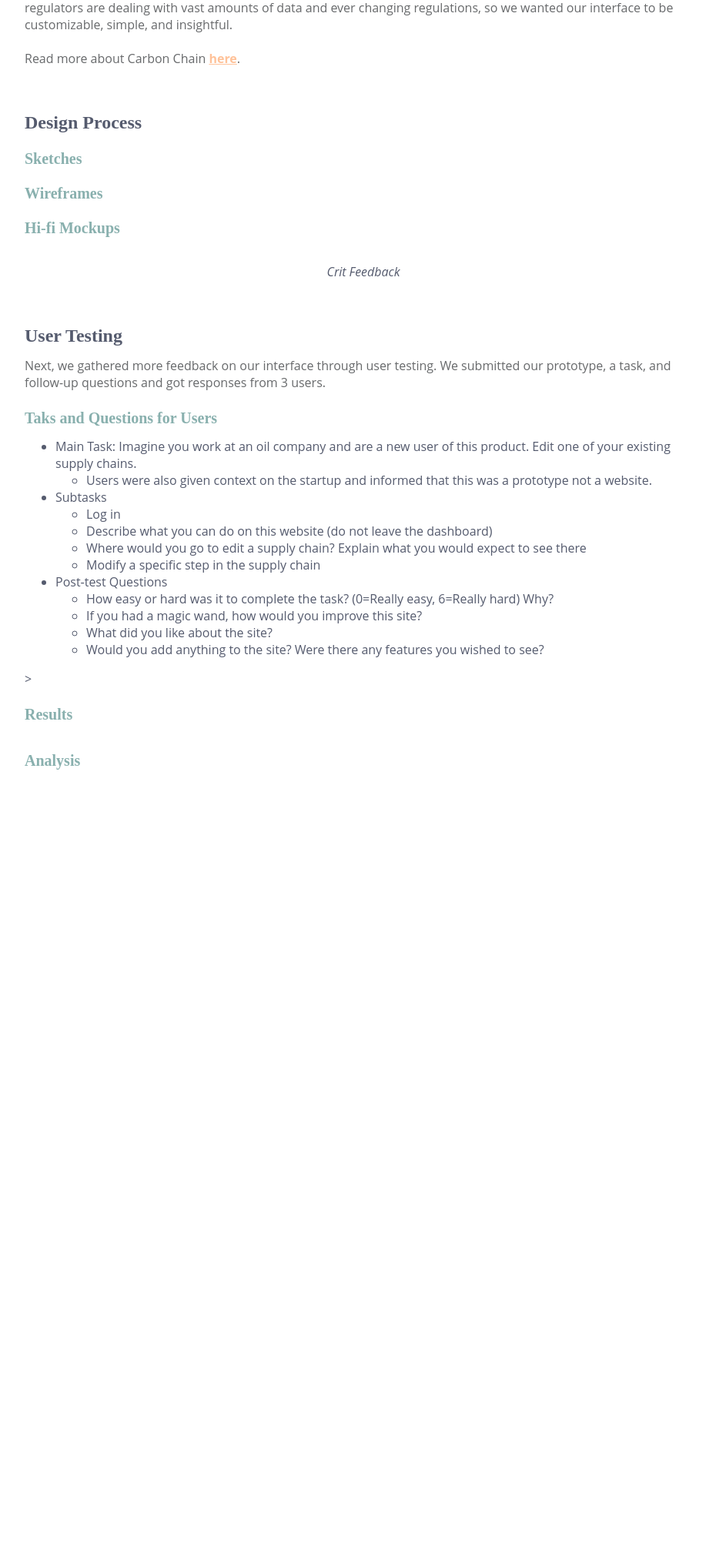
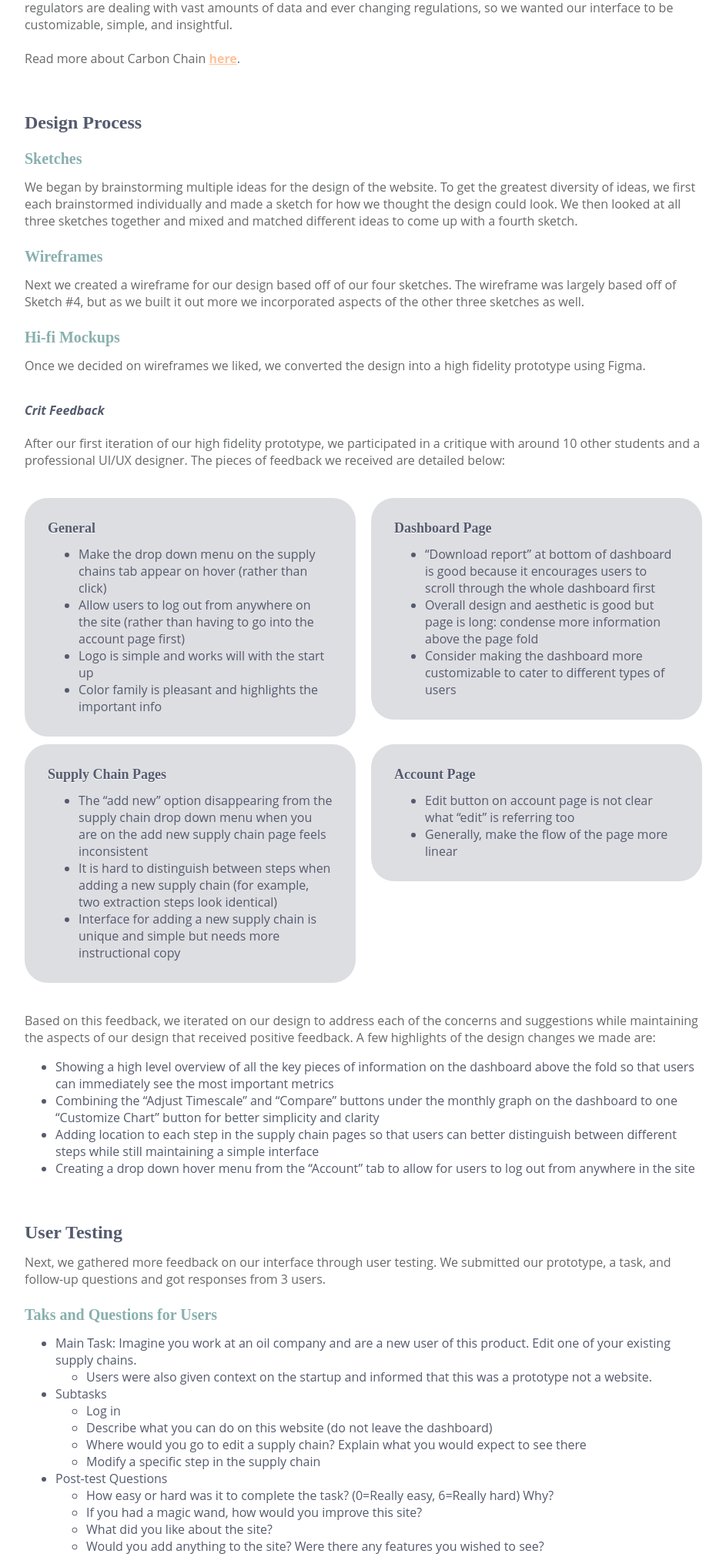
Before and after one commit to kfriis33/iterative-design, a PHP site: page / in a window 1280 px wide. Shown: the part 396-2419 px from the top of the page at 77% size, without its empty margins (168-1111 px from the left). Before the commit the page ends 1396 px from the top, so only its background shows below. Run offline with PHP 8.4, Linux system fonts and the light colour scheme.

Commit message:
design process content

```diff
--- a/home.html
+++ b/home.html
@@ -34,15 +34,67 @@
     <h2>Design Process</h2>
     <div>
       <h3>Sketches</h3>
+      <p>We began by brainstorming multiple ideas for the design of the website. To get the greatest diversity of ideas, we first each brainstormed individually and made a sketch for how we thought the design could look. We then looked at all three sketches together and mixed and matched different ideas to come up with a fourth sketch.</p>
     </div>
 
     <div>
       <h3>Wireframes</h3>
+      <p>Next we created a wireframe for our design based off of our four sketches. The wireframe was largely based off of Sketch #4, but as we built it out more we incorporated aspects of the other three sketches as well.</p>
     </div>
 
     <div>
       <h3>Hi-fi Mockups</h3>
+      <p>Once we decided on wireframes we liked, we converted the design into a high fidelity prototype using Figma. </p>
       <h4>Crit Feedback</h4>
+      <p>After our first iteration of our high fidelity prototype, we participated in a critique with around 10 other students and a professional UI/UX designer. The pieces of feedback we received are detailed below:</p>
+      <br>
+
+	  <div class="blocks">
+	      <div class="block1 card">
+	        <h5>General</h5>
+     		<ul>
+     			<li>Make the drop down menu on the supply chains tab appear on hover (rather than click)</li>
+     			<li>Allow users to log out from anywhere on the site (rather than having to go into the account page first)</li>
+     			<li>Logo is simple and works will with the start up</li>
+     			<li>Color family is pleasant and highlights the important info</li>
+			<ul>
+	      </div>
+
+	      <div class="block2 card">
+	        <h5>Dashboard Page</h5>
+     		<ul>
+     			<li>“Download report” at bottom of dashboard is good because it encourages users to scroll through the whole dashboard first</li>
+     			<li>Overall design and aesthetic is good but page is long: condense more information above the page fold</li>
+     			<li>Consider making the dashboard more customizable to cater to different types of users</li>
+			<ul>
+	      </div>
+
+	      <div class="block3 card">
+	        <h5>Supply Chain Pages</h5>
+     		<ul>
+     			<li>The “add new” option disappearing from the supply chain drop down menu when you are on the add new supply chain page feels inconsistent</li>
+     			<li>It is hard to distinguish between steps when adding a new supply chain (for example, two extraction steps look identical)</li>
+     			<li>Interface for adding a new supply chain is unique and simple but needs more instructional copy</li>
+			<ul>
+	      </div>
+	      <div class="block4 card">
+	        <h5>Account Page</h5>
+     		<ul>
+     			<li>Edit button on account page is not clear what “edit” is referring too</li>
+     			<li>Generally, make the flow of the page more linear</li>
+			<ul>
+	      </div>
+	  </div>
+	  <br>
+
+      <p>Based on this feedback, we iterated on our design to address each of the concerns and suggestions while maintaining the aspects of our design that received positive feedback. A few highlights of the design changes we made are:</p>
+      <ul>
+      	<li>Showing a high level overview of all the key pieces of information on the dashboard above the fold so that users can immediately see the most important metrics</li>
+      	<li>Combining the “Adjust Timescale” and “Compare” buttons under the monthly graph on the dashboard to one “Customize Chart” button for better simplicity and clarity</li>
+      	<li>Adding location to each step in the supply chain pages so that users can better distinguish between different steps while still maintaining a simple interface</li>
+      	<li>Creating a drop down hover menu from the “Account” tab to allow for users to log out from anywhere in the site</li>
+      </ul>
+
     </div>
 
     <div>
--- a/index.css
+++ b/index.css
@@ -5,7 +5,7 @@ body {
     color: #555B6E;
     font-size: 16px;
     font-family: "Open Sans", sans-serif;
-    text-shadow: 0 1px 1px #fff;
+
 }
 
 h1 {
@@ -40,15 +40,25 @@ h3 {
 }
 
 h4 {
-    text-align: center;
+    /*text-align: center;*/
     font-style: italic;
-    font-weight: normal;
+    font-weight: medium;
     padding-top: 15px;
 }
 
+h5 {
+    font-family: "Raleway";
+    /*color: #525151;*/
+    font-size: 18px;
+    font-weight: bold;
+    line-height: 5px;
+    margin-top: 25px;
+    margin-bottom: 20px;
+    text-shadow: 0 1px 1px #fff; }
+
 p {
     color: #67696b;
-    text-shadow: 0 1px 1px #fff;
+    text-shadow: none;
 }
 
 a {
@@ -68,3 +78,49 @@ a {
     }
 
 }
+
+
+
+
+/* Info blocks */
+.blocks {
+  /*margin: 50px 10% 50px 10%;*/
+  display: grid;
+  grid-column-gap: 20px;
+  grid-row-gap: 10px;
+  grid-template-columns: 1fr 1fr;
+  grid-template-rows: 1fr 1fr;
+  align-items: start;
+}
+
+.card {
+    border-radius: 30px;
+    height: auto;
+/*    margin-left: 10%;
+    margin-right: 10%;
+    margin-top: 5%;
+    margin-bottom: 5%;*/
+    padding: 12px 30px 12px 30px  ;
+    background-color: #dddee2;
+    text-align: left;
+}
+
+
+.block1 {
+  grid-column: 1;
+  grid-row: 1;
+
+}
+.block2 {
+  grid-column: 2;
+  grid-row: 1;
+}
+.block3 {
+  grid-column: 1;
+  grid-row: 2;
+
+}
+.block4 {
+  grid-column: 2;
+  grid-row: 2;
+}
```
